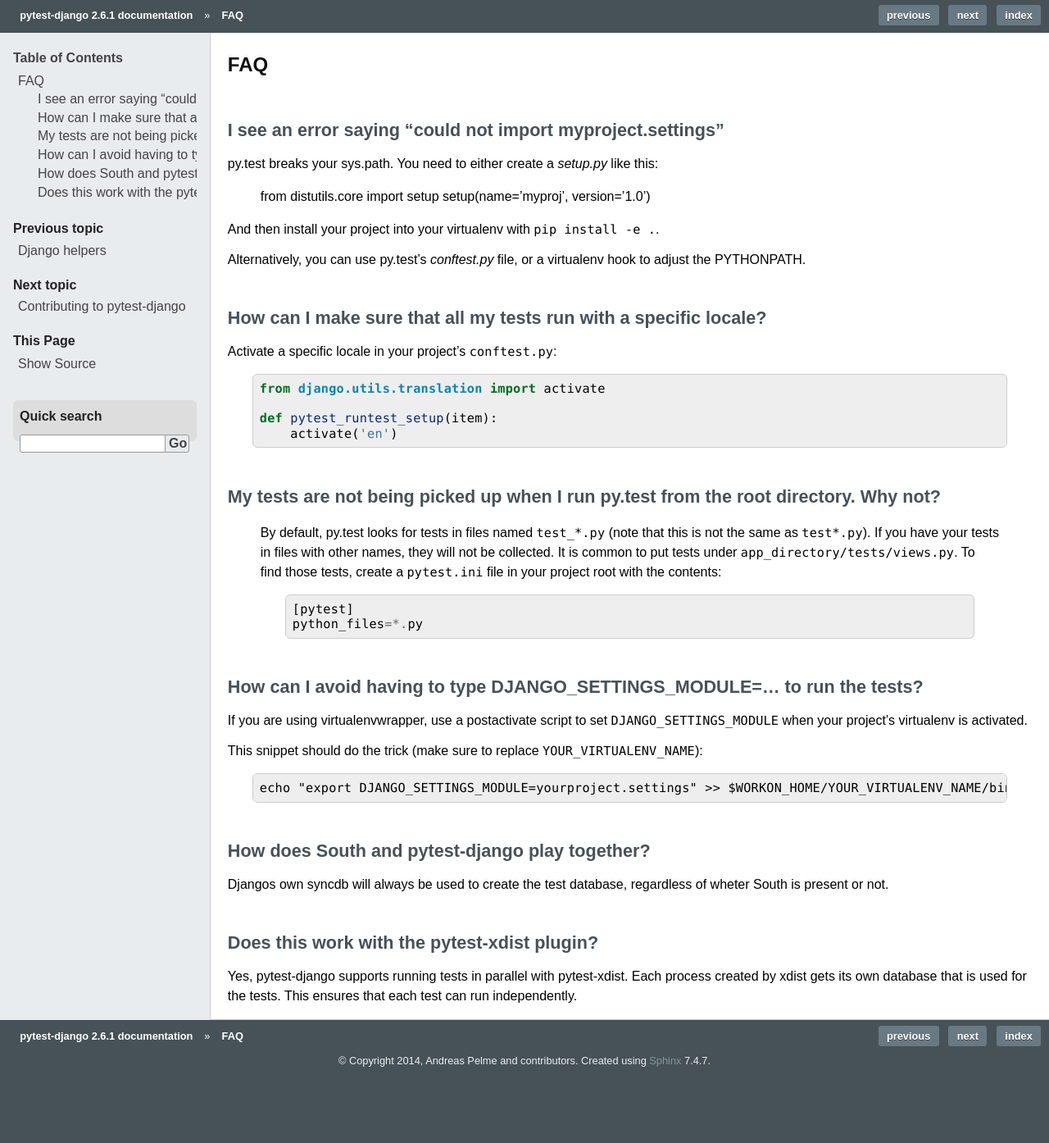
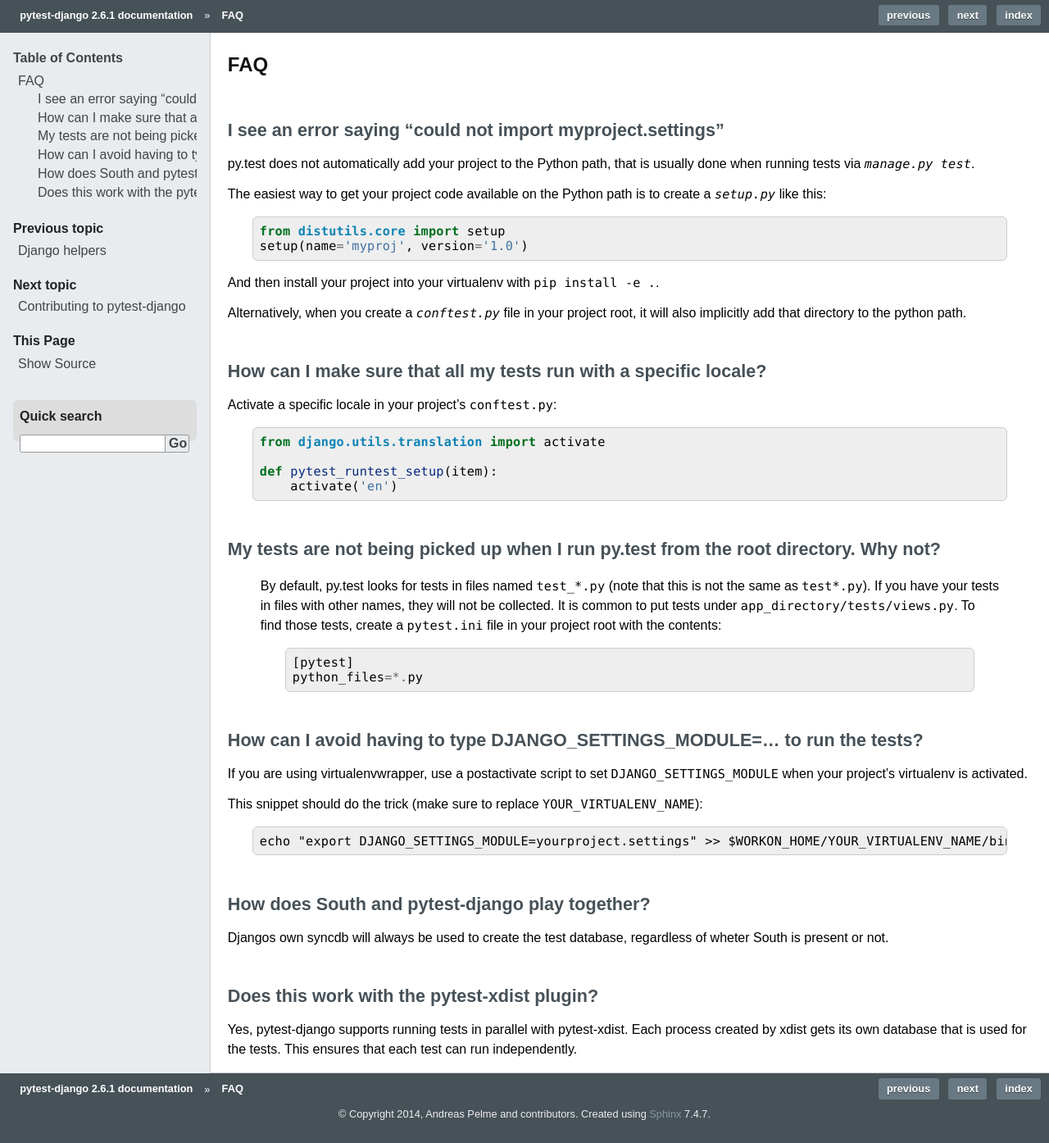
Before and after one commit to pytest-dev/pytest-django, a Sphinx documentation site: the page built from docs/faq.rst, in a window 1280 px wide. Shown: the whole page at 82% size. Built offline with Sphinx 7.4.7, drawn with Linux system fonts in a browser that asks for light colours; before the commit the page ends 1329 px from its top, so only the background shows below that.

Commit message:
clarfiy python path FAQ a bit

```diff
--- a/docs/faq.rst
+++ b/docs/faq.rst
@@ -5,16 +5,19 @@
 I see an error saying "could not import myproject.settings"
 -----------------------------------------------------------
 
-py.test breaks your sys.path.  You need to either create a *setup.py* like this:
+py.test does not automatically add your project to the Python path, that is
+usually done when running tests via `manage.py test`.
+
+The easiest way to get your project code available on the Python path is to
+create a `setup.py` like this::
 
     from distutils.core import setup
     setup(name='myproj', version='1.0')
 
 And then install your project into your virtualenv with ``pip install -e .``.
 
-Alternatively, you can use py.test's *conftest.py* file, or a virtualenv hook to
-adjust the PYTHONPATH.
-
+Alternatively, when you create a `conftest.py` file in your project root, it
+will also implicitly add that directory to the python path.
 
 How can I make sure that all my tests run with a specific locale?
 -----------------------------------------------------------------
```
